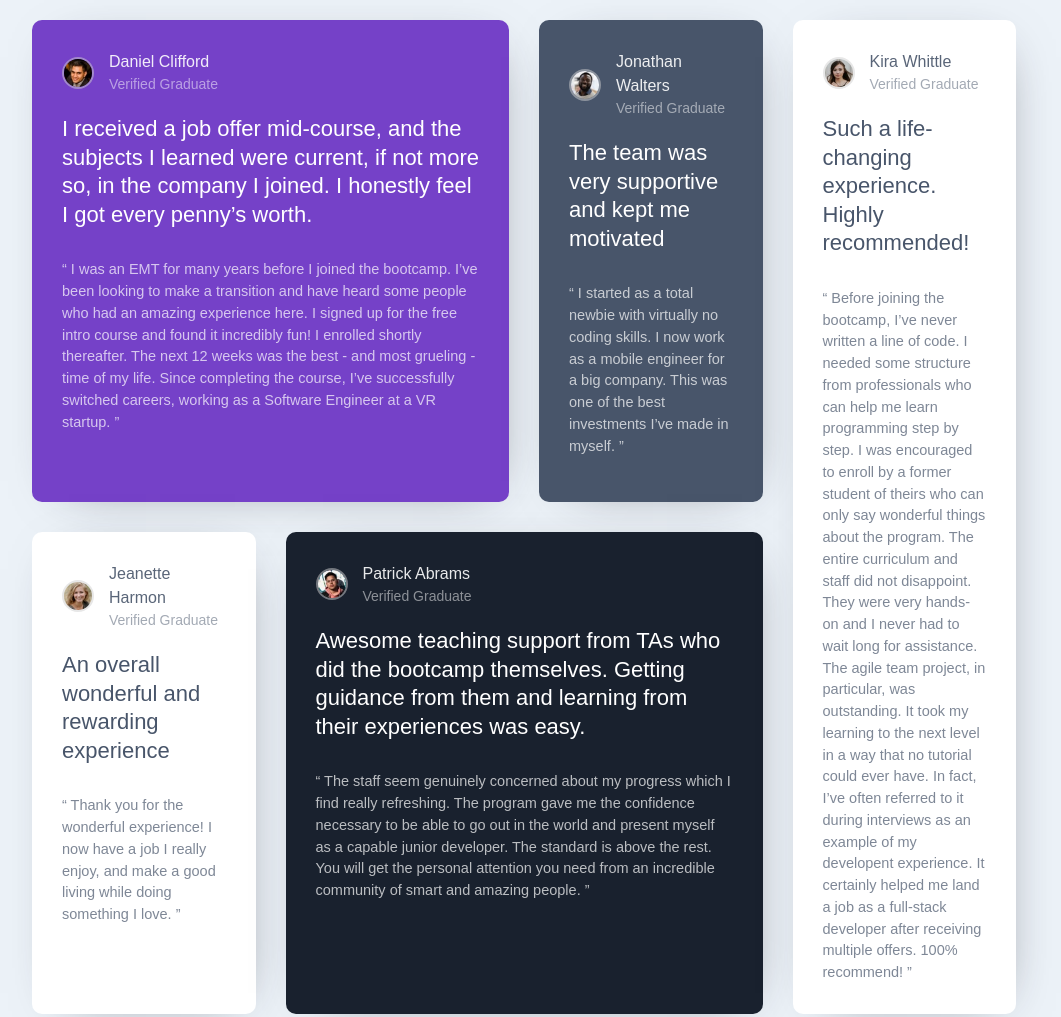
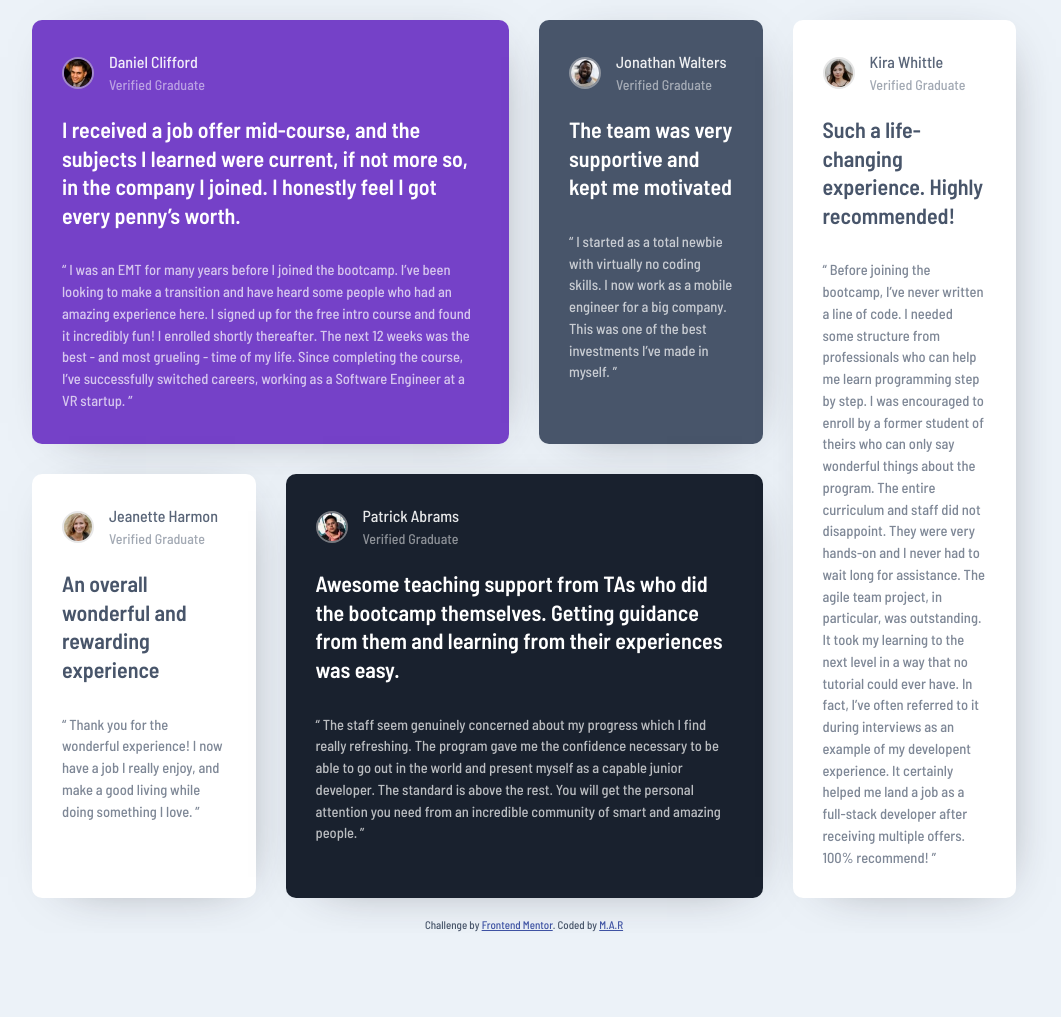
Before and after one commit to m-rooeintan/Testimonials_grid_section, a plain HTML site: page index.html in a window 1280 px wide. Shown: the top 1017 px of the page, without its empty margins (116-1177 px from the left). After the commit the page ends 933 px from the top, so only its background shows below. Drawn offline with Linux system fonts and the light colour scheme; the site is published under a folder, as on GitHub Pages, so addresses that start at the root find nothing.

Commit message:
Update style.css
Edit font links.

```diff
--- a/styles/style.css
+++ b/styles/style.css
@@ -1,11 +1,11 @@
 @font-face {
     font-family: "Barlow Medium";
-    src: url("/fonts/BarlowSemiCondensed-Medium.ttf") format('truetype');
+    src: url("../fonts/BarlowSemiCondensed-Medium.ttf") format('truetype');
 }
 
 @font-face {
     font-family: "Barlow SemiBold";
-    src: url("/fonts/BarlowSemiCondensed-SemiBold.ttf") format('truetype');
+    src: url("../fonts/BarlowSemiCondensed-SemiBold.ttf") format('truetype');
 }
 
 
```
